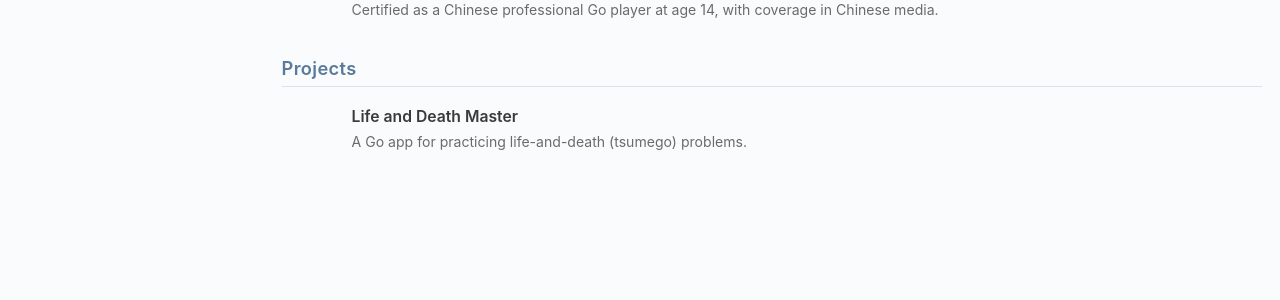
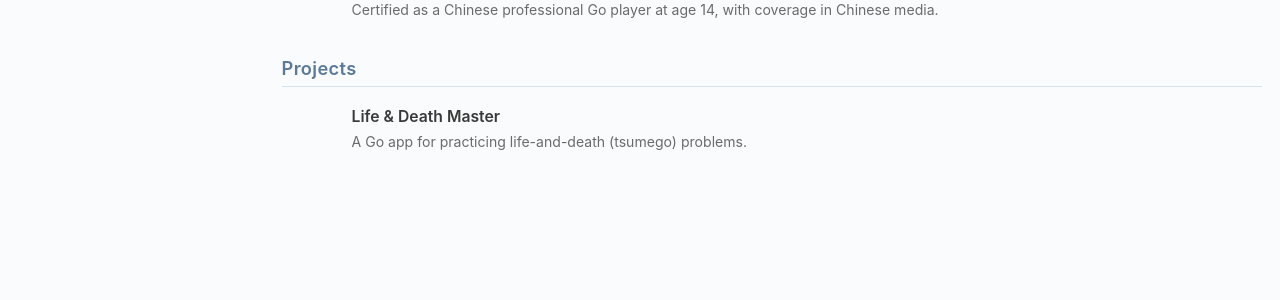
Before and after one commit to zirui-song/zirui-song.github.io, a Jekyll site: the page built from _pages/go.html, in a window 1280 px wide and 1158 px high. Shown: the part 642-942 px from the top of the window. Built offline with Jekyll 4.4.1, drawn with Linux system fonts in a browser that asks for light colours.

Commit message:
Correct app name to Life & Death Master
Co-Authored-By: Claude Opus 4.8 <noreply@anthropic.com>

```diff
--- a/_data/go.yml
+++ b/_data/go.yml
@@ -29,7 +29,7 @@ achievements:
 # Go-related projects (apps, tools, teaching material).
 # Add `link:` and `linktext:` to turn the title into a link.
 projects:
-  - title: "Life and Death Master"
+  - title: "Life &amp; Death Master"
     detail: "A Go app for practicing life-and-death (tsumego) problems."
     link: ""
     linktext: "App Store"
```
